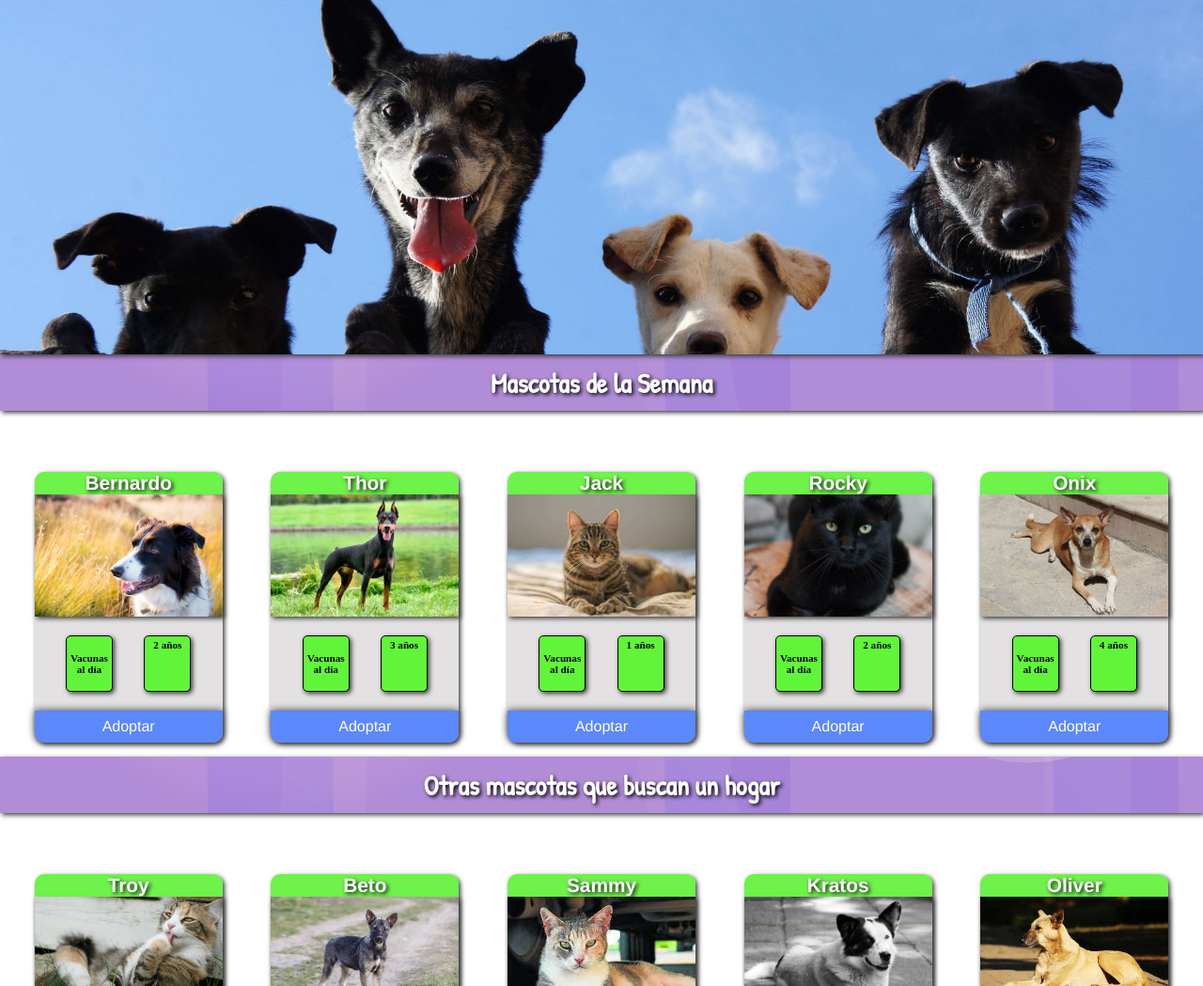
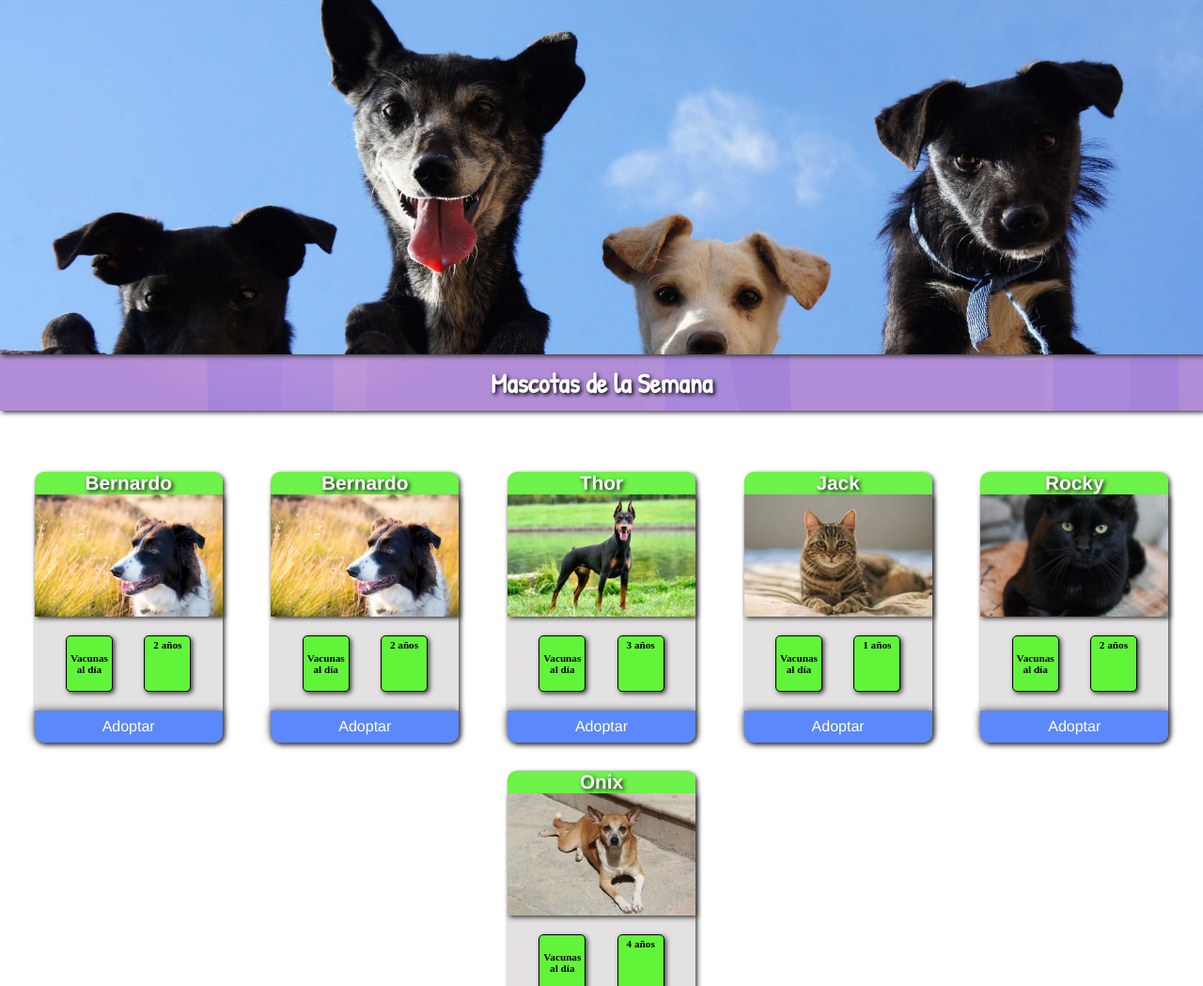
Before and after one commit to FranciscoRiorda/CoderHouse, a plain HTML site: page index.html in a window 1280 px wide. Shown: the part 51-1100 px from the top of the page at 94% size. Drawn offline with nearby package versions, Linux system fonts and the light colour scheme.

Commit message:
Entrega 25/06 GitHub

```diff
--- a/index.html
+++ b/index.html
@@ -52,6 +52,27 @@
             <div class="banner">
                 <h2 class="titulo">Mascotas de la Semana</h2>
             </div>
+
+            <article>
+                <div class="tarjeta zoom">
+                    <h3>Bernardo</h3>
+                    <div class="iconoImg">
+                        <img class="imgTarjeta" src="./assets/img/perros22.jpg"
+                            alt="Foto de Bernardo. Perro de Pelaje blanco con manchas negras">
+                    </div>
+                    <div class="iconos">
+                        <div class="icono">
+                            <i class="fa-solid fa-syringe"></i>
+                            <b>Vacunas al día</b>
+                        </div>
+                        <div class="icono">
+                            <i class="fa-solid fa-calendar-day"></i>
+                            <b>2 años</b>
+                        </div>
+                    </div>
+                    <a class="btn" href="">Adoptar</a>
+                </div>
+            </article>
 
             <article>
                 <div class="tarjeta zoom">
```
